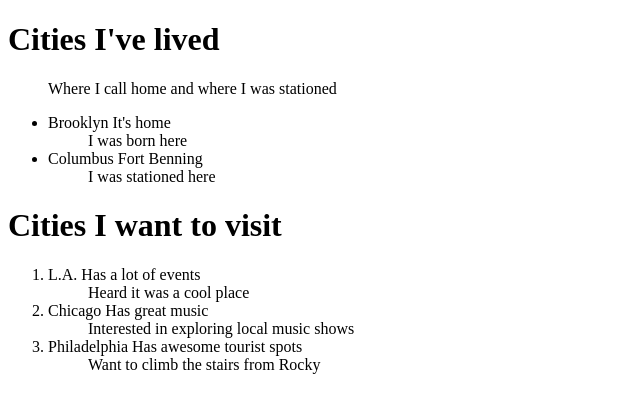
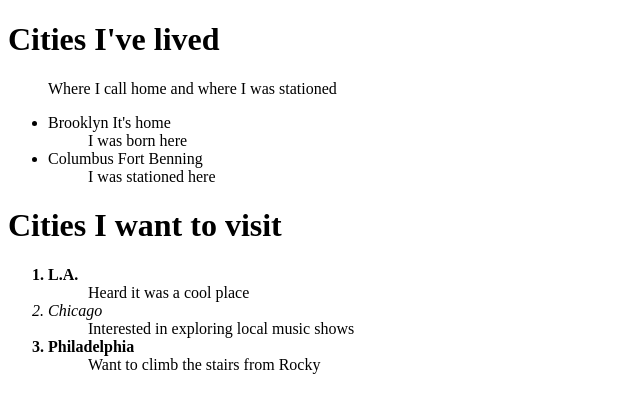
Before and after one commit to nvacan3/Static_Website, a plain HTML site: page index.html in a window 1280 px wide. Shown: the whole page, without its empty margins (0-640 px from the left). Drawn offline with Linux system fonts and the light colour scheme.

Commit message:
added strong and em tags

```diff
--- a/index.html
+++ b/index.html
@@ -15,11 +15,11 @@
       </ul>
       <h1>Cities I want to visit</h1>
       <ol>
-        <li>L.A.<span> Has a lot of events</span></li>
+        <strong><li>L.A.</li></strong>
         <dd>Heard it was a cool place</dd>
-        <li>Chicago <span> Has great music</span></li>
+        <em><li>Chicago</li></em>
         <dd>Interested in exploring local music shows</dd>
-        <li>Philadelphia <span> Has awesome tourist spots</span></li>
+        <strong><li>Philadelphia</li></strong>
         <dd>Want to climb the stairs from Rocky</dd>
       </ol>
      </body>
```
